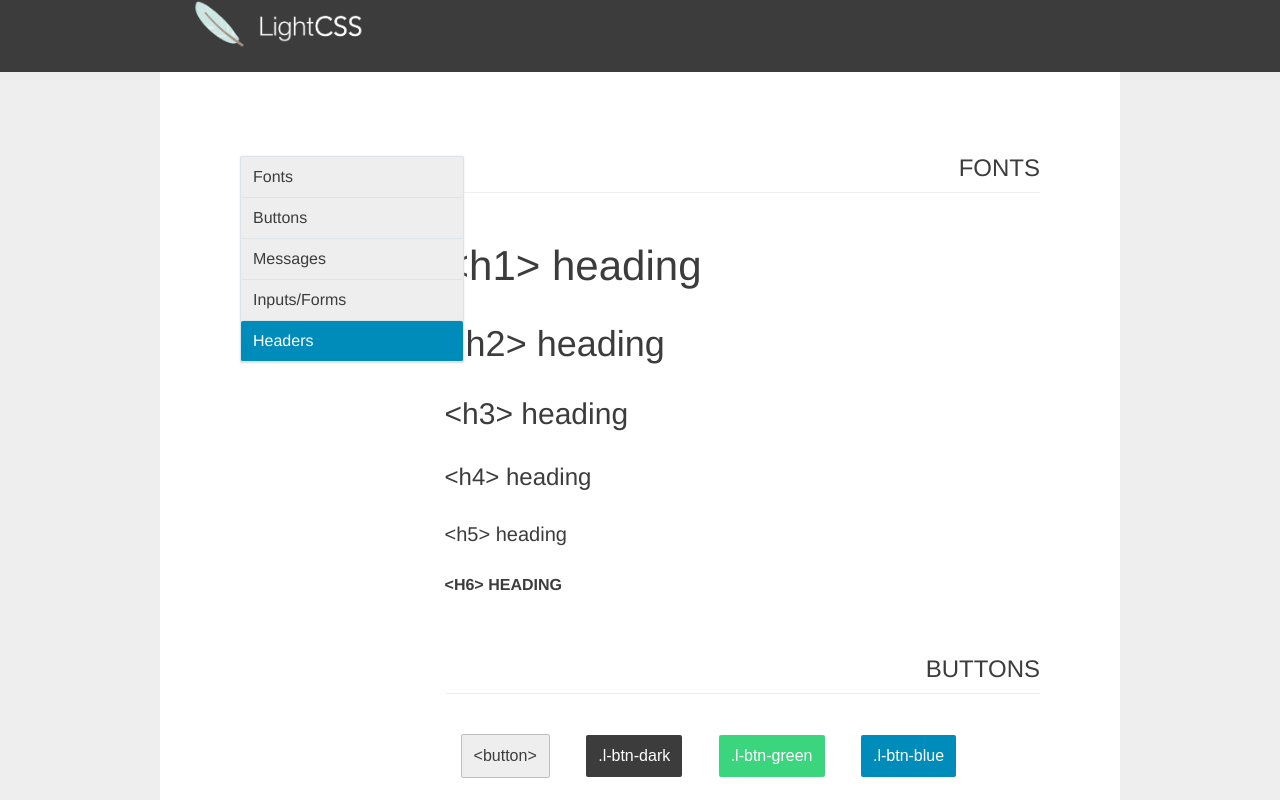
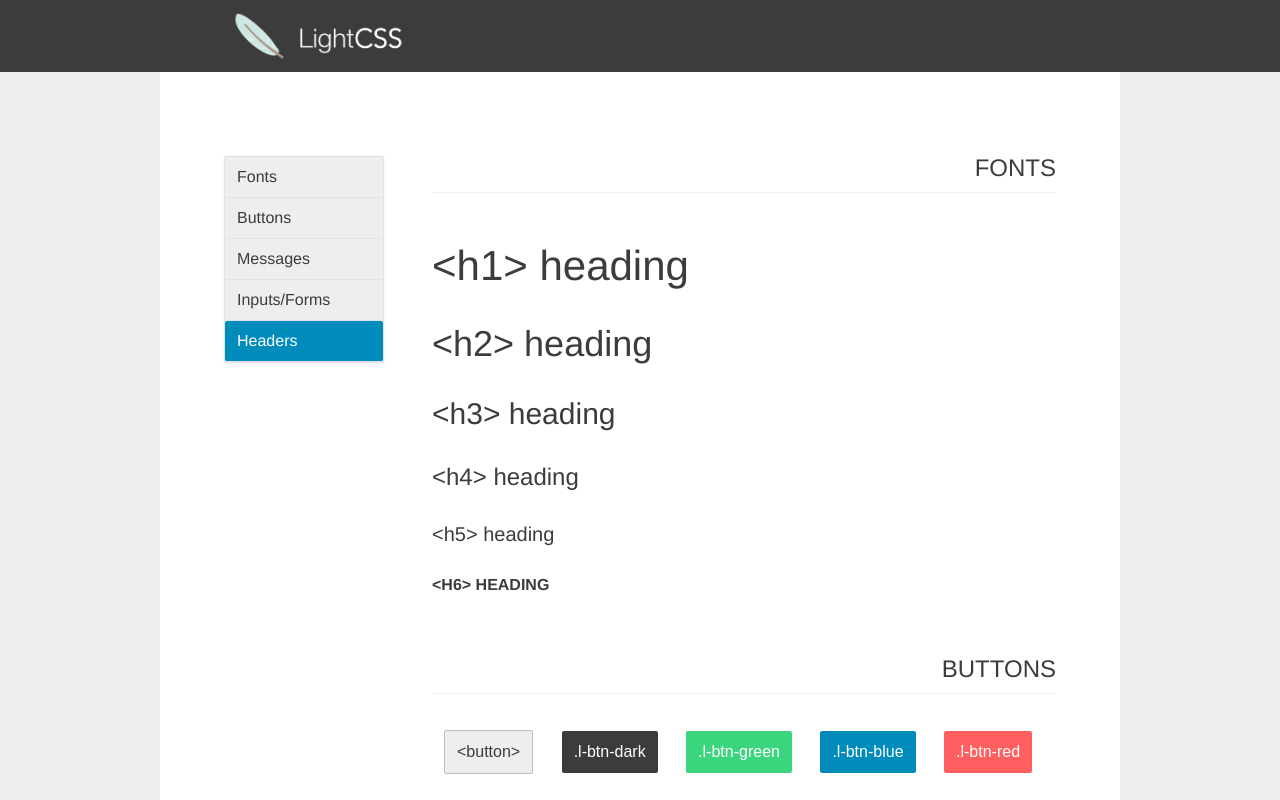
Before and after one commit to dfala/lightcss, a website: page index.html in a window 1280 px wide. Shown: the top 800 px of the page. Drawn offline with nearby package versions, Linux system fonts and the light colour scheme.

Commit message:
demo page layout complete

```diff
--- a/index.html
+++ b/index.html
@@ -14,12 +14,12 @@
 <body>
 
 	<header class="l-header">
-		<div class="l-container">
-			<img src="public/images/logo.png" alt="Light CSS logo">
+		<div class="l-container padding-left-biggest">
+			<img class="l-header__logo" src="public/images/logo.png" alt="Light CSS logo">
 		</div>
 	</header>
 
-	<div class="l-container l-container--demo">
+	<div class="l-container">
 
 		<div class="side-menu" id="side-menu">
 			<div id="fonts" class="side-menu__link side-menu__link--active">Fonts</div>
--- a/public/css/demo.scss
+++ b/public/css/demo.scss
@@ -4,20 +4,21 @@ html, body {
     background-color: color(gray-lter);
 }
 
-.l-container--demo {
+.l-container {
     position: relative;
     background-color: white;
     display: flex;
     justify-content: space-between;
-    padding: size(12) size(10);
+    padding: size(12) size(8);
 }
 
-.l-header img { max-height: 100%; height: 50px; }
-
-.l-header .l-container { background: transparent; }
+.l-header .l-container {
+    padding: size(1.5) size(8);
+    background: transparent;
+}
 
 .side-menu {
-    width: size(28);
+    width: size(20);
     margin-top: size(7.5);
     background-color: color(gray-lter);
     border: 1px solid #DEE3E8;
@@ -28,7 +29,8 @@ html, body {
     @include border-radius();
 
     &--placeholder {
-        width: size(28);
+        min-width: size(20);
+        margin-right: size(6);
         visibility: hidden;
     }
 
--- a/public/sass/clickables.scss
+++ b/public/sass/clickables.scss
@@ -1,7 +1,7 @@
 .l-btn {
     width: auto;
     height: auto;
-    margin: 1em;
+    margin: size(1.5);
     padding: 0.75em;
     @include border();
     @include border-radius();
--- a/public/sass/main.scss
+++ b/public/sass/main.scss
@@ -19,6 +19,10 @@
   height: size(9);
   background-color: color(gray-dk);
   color: white;
+
+  &__logo {
+      max-height: 100%; height: 50px;
+  }
 }
 
 pre {
--- a/public/sass/units.scss
+++ b/public/sass/units.scss
@@ -27,14 +27,14 @@ $unitNone: 0; // helpful to remove margins or padding
 
 // Units map
 $units: (
-    Biggest: $unitBiggest,
-    Bigger: $unitBigger,
-    Big: $unitBig,
-    Regular: $unitRegular,
-    Small: $unitSmall,
-    Smaller: $unitSmaller,
-    Smallest: $unitSmallest,
-    None: $unitNone
+    biggest: $unitBiggest,
+    bigger: $unitBigger,
+    big: $unitBig,
+    regular: $unitRegular,
+    small: $unitSmall,
+    smaller: $unitSmaller,
+    smallest: $unitSmallest,
+    none: $unitNone
 );
 
 // Utility classes for margins and padding
```
Also changed, not shown: public/css/demo.css, public/css/main.css, 2 other files.
